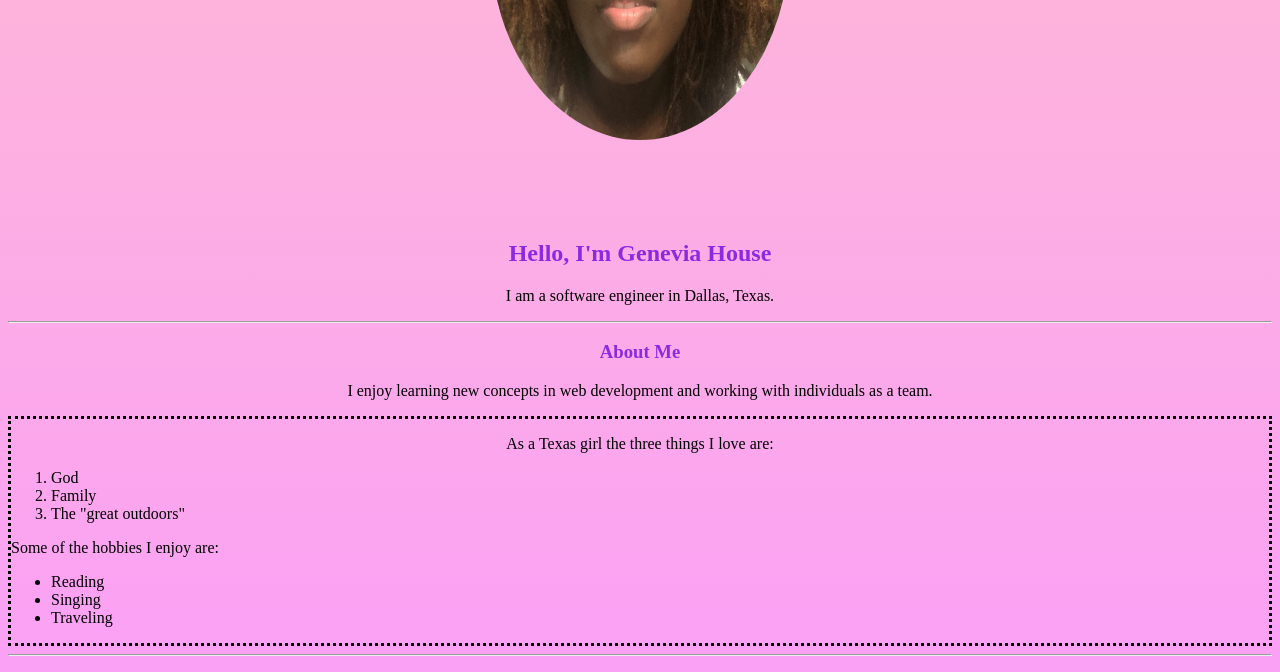
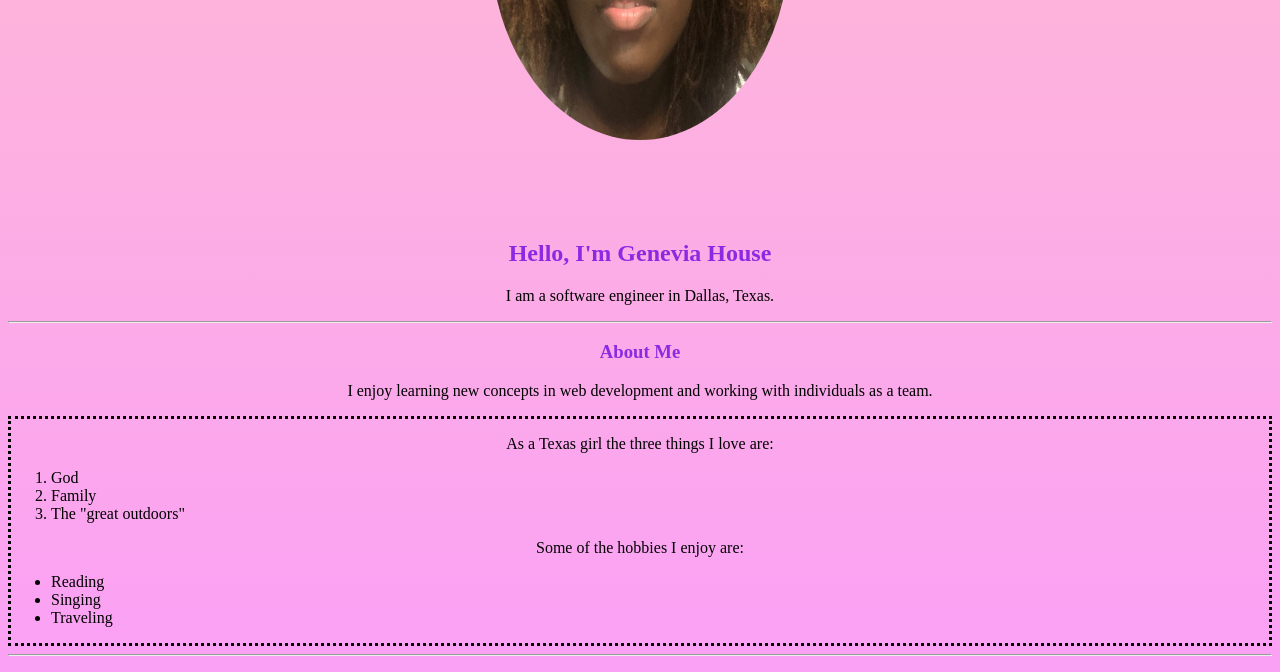
Before and after one commit to geneviacodes/Portfolio, a plain HTML site: page index.html in a window 1280 px wide. Shown: the part 454-1126 px from the top of the page. Drawn offline with Linux system fonts and the light colour scheme; a script that the page names is missing.

Commit message:
Update index.html

```diff
--- a/index.html
+++ b/index.html
@@ -23,7 +23,7 @@
            <li> Family </li>
            <li> The "great outdoors"</li>
       </ol>
-        Some of the hobbies I enjoy are:
+        <p> Some of the hobbies I enjoy are:
       <ul> <li> Reading </li>
            <li> Singing </li>
            <li>Traveling</li>
```
